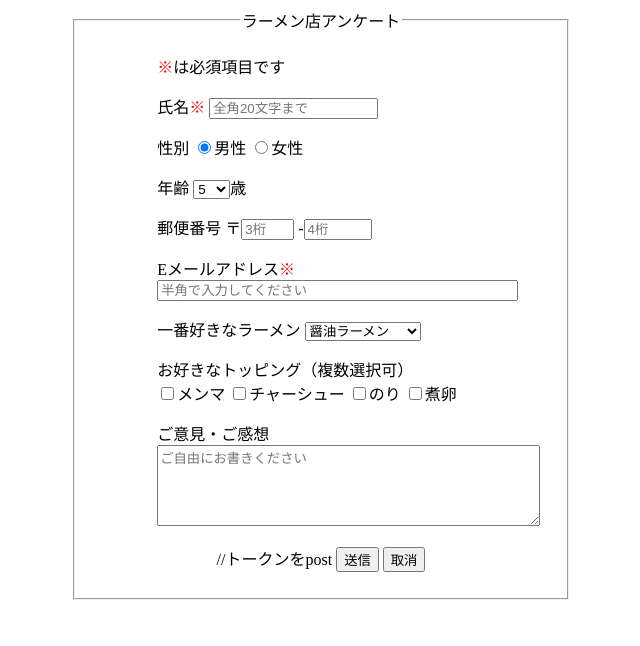
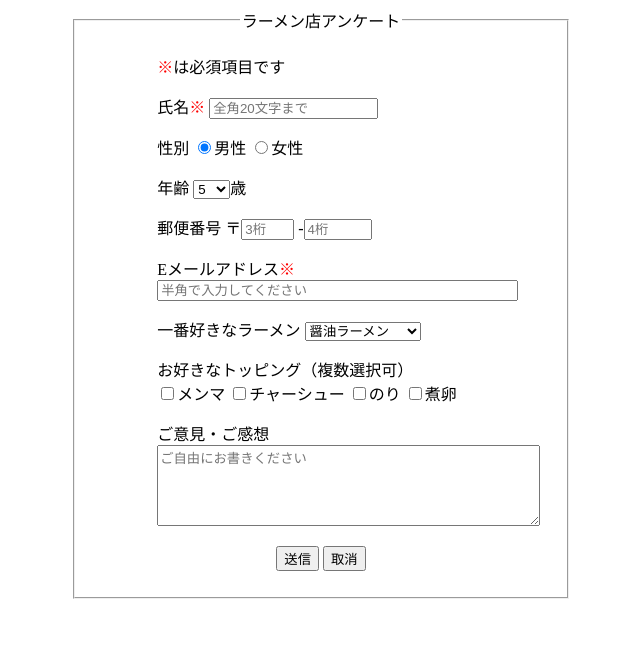
Before and after one commit to gendarme2111/topia_git, a PHP site: page / in a window 1280 px wide. Shown: the top 646 px of the page, without its empty margins (319-959 px from the left). Run offline with PHP 8.4, Linux system fonts and the light colour scheme.

Commit message:
Update index.php

```diff
--- a/index.php
+++ b/index.php
@@ -1,9 +1,6 @@
 <?php
-//セッションにユーザー情報を格納する
 session_start();
-//userlogic.phpを読み込む
 require_once("userlogic.php");
-//userlogic.phpのsetTokenメソッドを呼び出しセッションにトークンを格納する
 $_SESSION['csrf_token'] = setToken();
 ?>
 
@@ -66,7 +63,7 @@ $_SESSION['csrf_token'] = setToken();
 						</p>
 						<p>
 							<div class="btn">
-								<input type="hidden" name="csrf_token" value="<?php echo h(setToken()); ?>">//トークンをpost
+								<input type="hidden" name="csrf_token" value="<?php echo setToken(); ?>"> <!--トークンをpost-->
 								<input type="submit" value="送信">
 								<input type="reset" value="取消">
 							</div>
```
